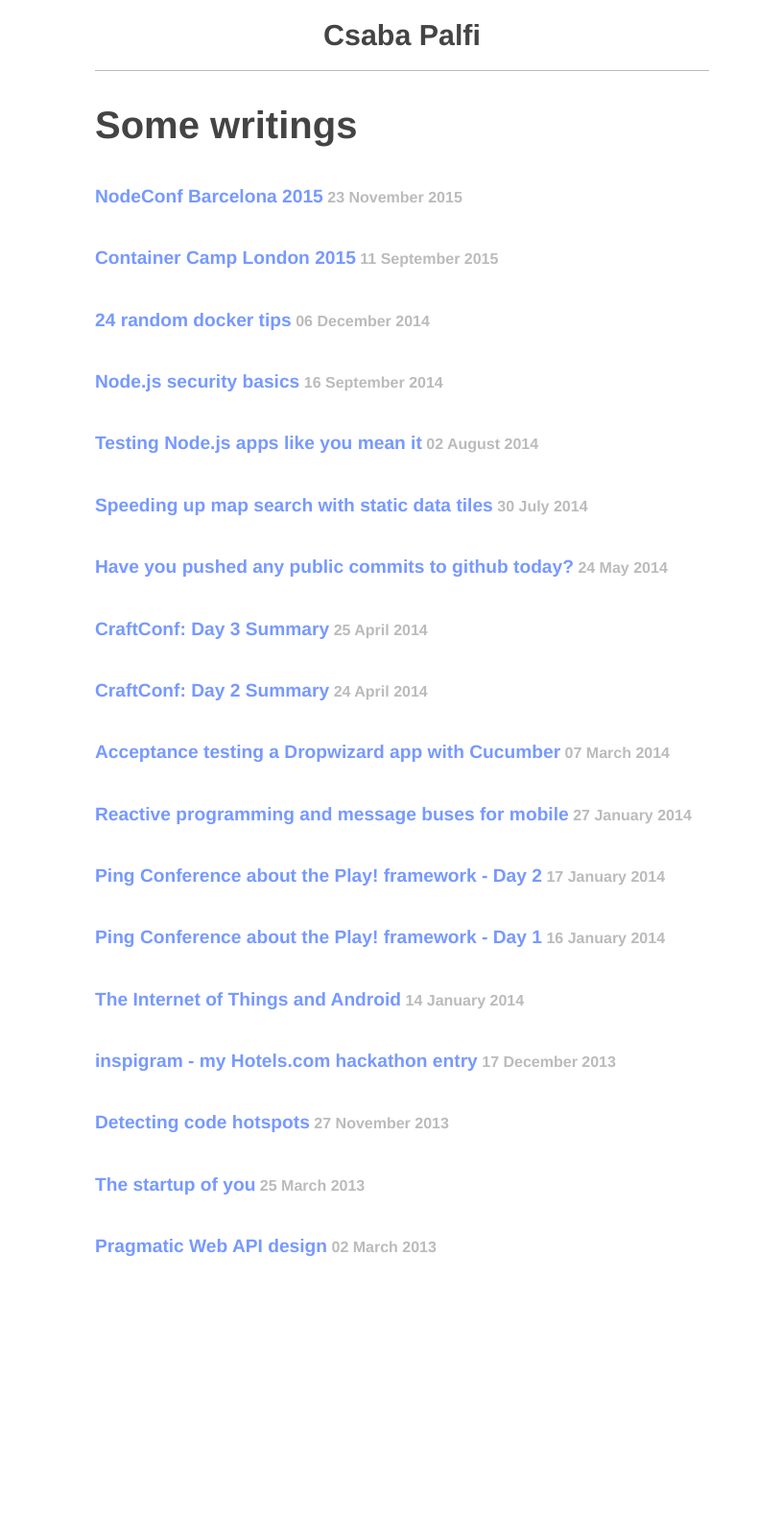
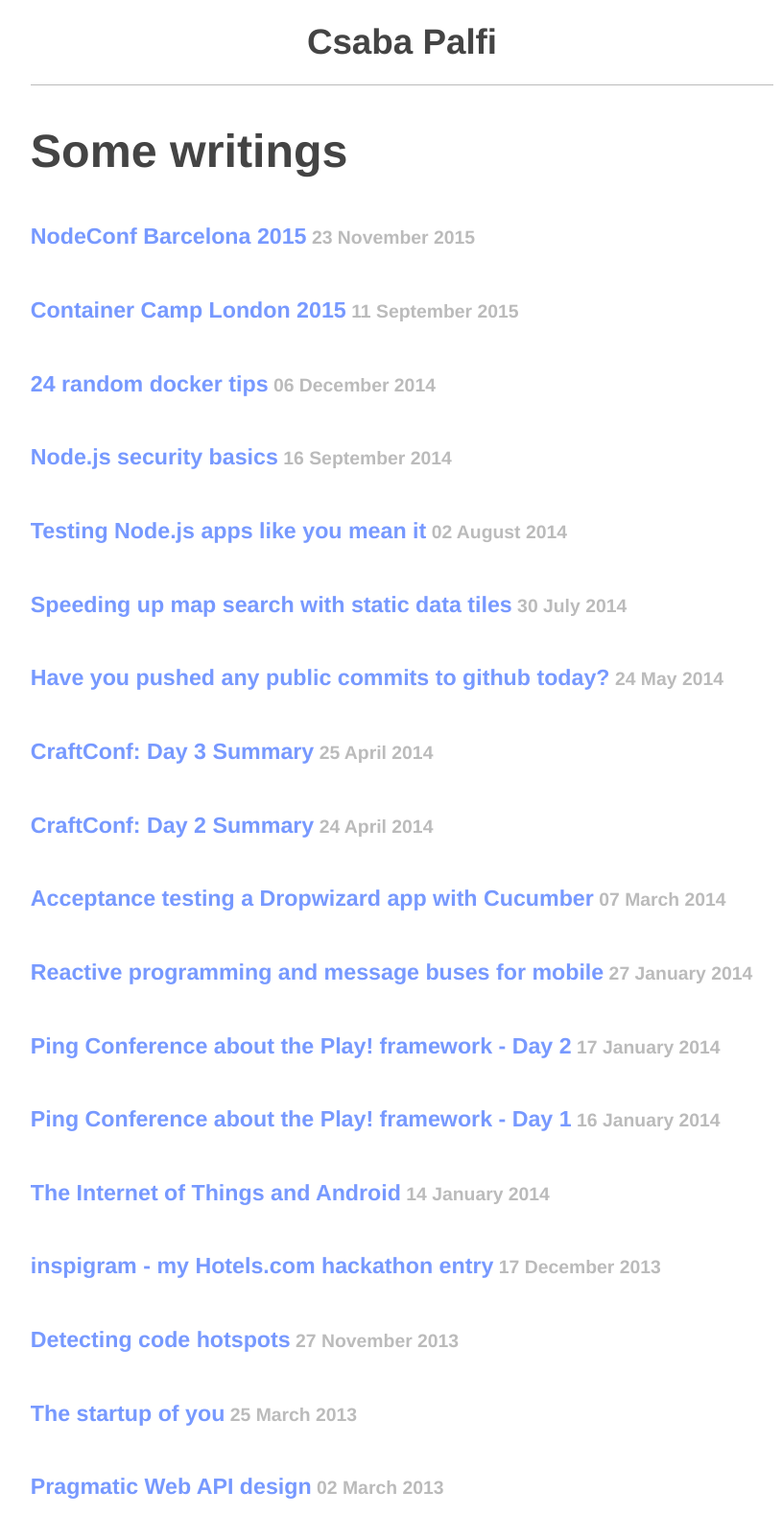
Before and after one commit to dublado/csabapalfi.github.io, a Jekyll site: the page built from index.html, in a window 1280 px wide. Shown: the whole page at 96% size, without its empty margins (221-1036 px from the left). Built offline with Jekyll 4.4.1, drawn with Linux system fonts in a browser that asks for light colours; Markdown is read by kramdown in place of the engine named in the settings; before the commit the page ends 1344 px from its top, so only the background shows below that.

Commit message:
slightly bigger font
Signed-off-by: Csaba Palfi <csaba@palfi.me>

```diff
--- a/_includes/styles/main.scss
+++ b/_includes/styles/main.scss
@@ -10,7 +10,7 @@ $link-color: #79f;
 /* Basic Typography */
 html, body {
   color: $primary-color;
-  font: 1em/1.5em "Helvetica", "Arial", sans-serif;
+  font: 1.1em/1.5em "Helvetica", "Arial", sans-serif;
 }
 /* Blocks */
 html {
```
